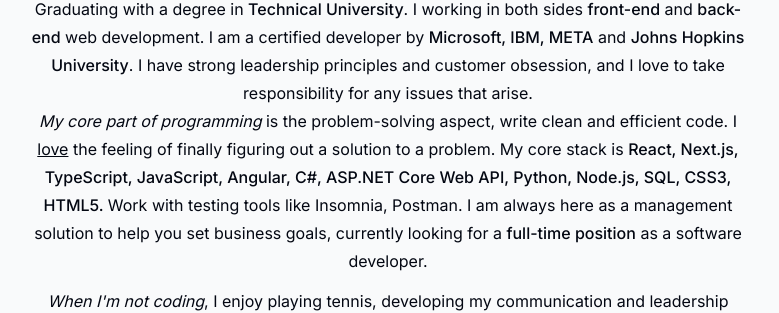
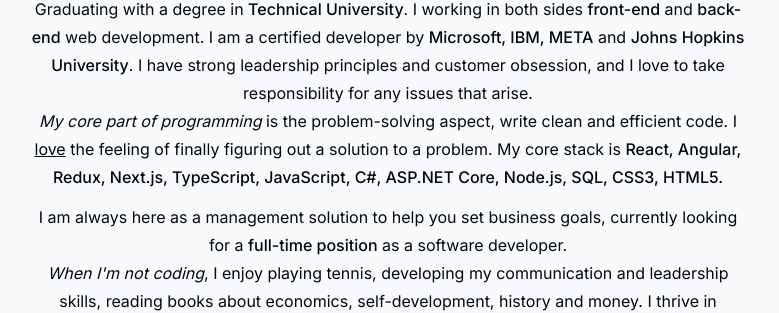
Before and after one commit to Yeranosyan/Portfolio-Yeranosyan, a Next.js app: page / in a window 1280 px wide. Shown: the part 973-1286 px from the top of the page, without its empty margins (252-1031 px from the left). Built offline with nearby package versions, Linux system fonts and the light colour scheme; no server answers.

Commit message:
lounge update

```diff
--- a/components/about.tsx
+++ b/components/about.tsx
@@ -33,15 +33,16 @@
         <span className="underline">love</span> the feeling of finally figuring
         out a solution to a problem. My core stack is{" "}
         <span className="font-medium">
-          React, Next.js, TypeScript, JavaScript, Angular, C#, ASP.NET Core Web
-          API, Python, Node.js, SQL, CSS3, HTML5.{" "}
+          React, Angular, Redux, Next.js, TypeScript, JavaScript, C#, ASP.NET
+          Core, Node.js, SQL, CSS3, HTML5.{" "}
         </span>
-        Work with testing tools like Insomnia, Postman. I am always here as a
-        management solution to help you set business goals, currently looking
-        for a <span className="font-medium">full-time position</span> as a
-        software developer.
       </p>
-
+      <span>
+        I am always here as a management solution to help you set business
+        goals, currently looking for a{" "}
+        <span className="font-medium">full-time position</span> as a software
+        developer.
+      </span>
       <p>
         <span className="italic">When I&apos;m not coding</span>, I enjoy
         playing tennis, developing my communication and leadership skills,
--- a/components/footer.tsx
+++ b/components/footer.tsx
@@ -2,7 +2,7 @@
   return (
     <footer className=" max-w-3xl mb-10 px-4 text-center text-gray-400">
       <small className="mb-2 block text-xs">
-        &copy; 2023 Gagik Yeranosyan. All rights reserved.
+        &copy; 2025 Gagik Yeranosyan. All rights reserved.
       </small>
       <span className="font-semibold">About this website:</span> build whit
       React & Next.js (App Router & Server Actions), TypeScript, Tailwind CSS,
--- a/lib/data.ts
+++ b/lib/data.ts
@@ -213,12 +213,12 @@
   "Angular",
   "React.js",
   "Redux",
+  "RxJS",
+  "NgXS",
   "Next.js",
   "JavaScript",
   "C#",
   "ASP.NET Core Web API",
-  "Python",
-  "Django",
   "HTML5",
   "CSS3/SASS",
   "npm/yarn",
@@ -237,11 +237,11 @@
   "Pega",
   "Stripe",
   "Vercel",
-  "Netlify",
   "Google Analytics",
   "Tailwind CSS",
   "shadcn/ui",
-  "Material UI",
+  "React MUI",
+  "Angular Material",
   "Bootstrap",
   "Framer Motion",
   "Styled Components",
@@ -250,6 +250,7 @@
   "Azure DevOps",
   "Vertex AI",
   "Cypress",
+  "Jest",
   "Agile",
   "Scrum",
   "Kanban",
```
Also changed, not shown: 1 other file (tests, documents, lock files or other folders).
